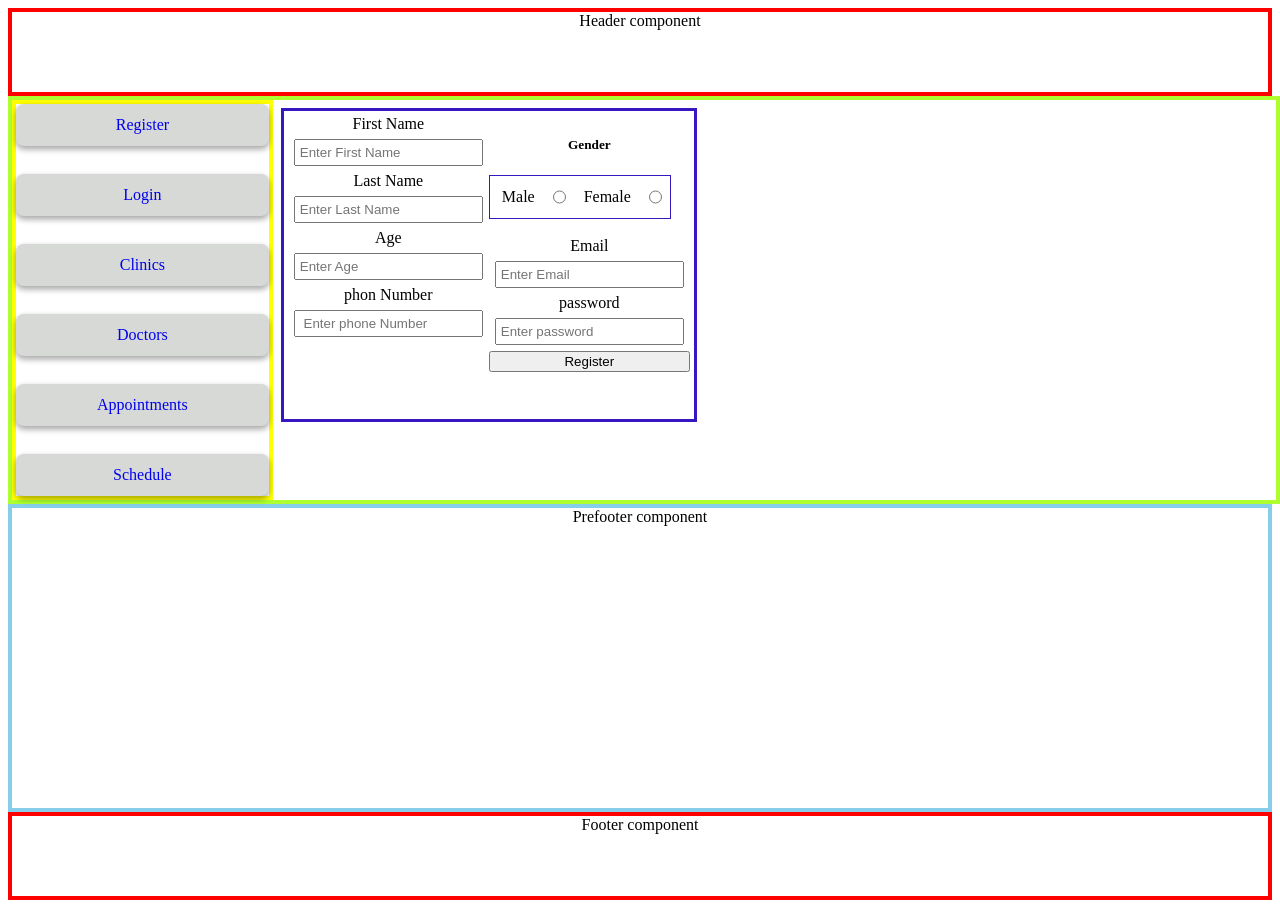
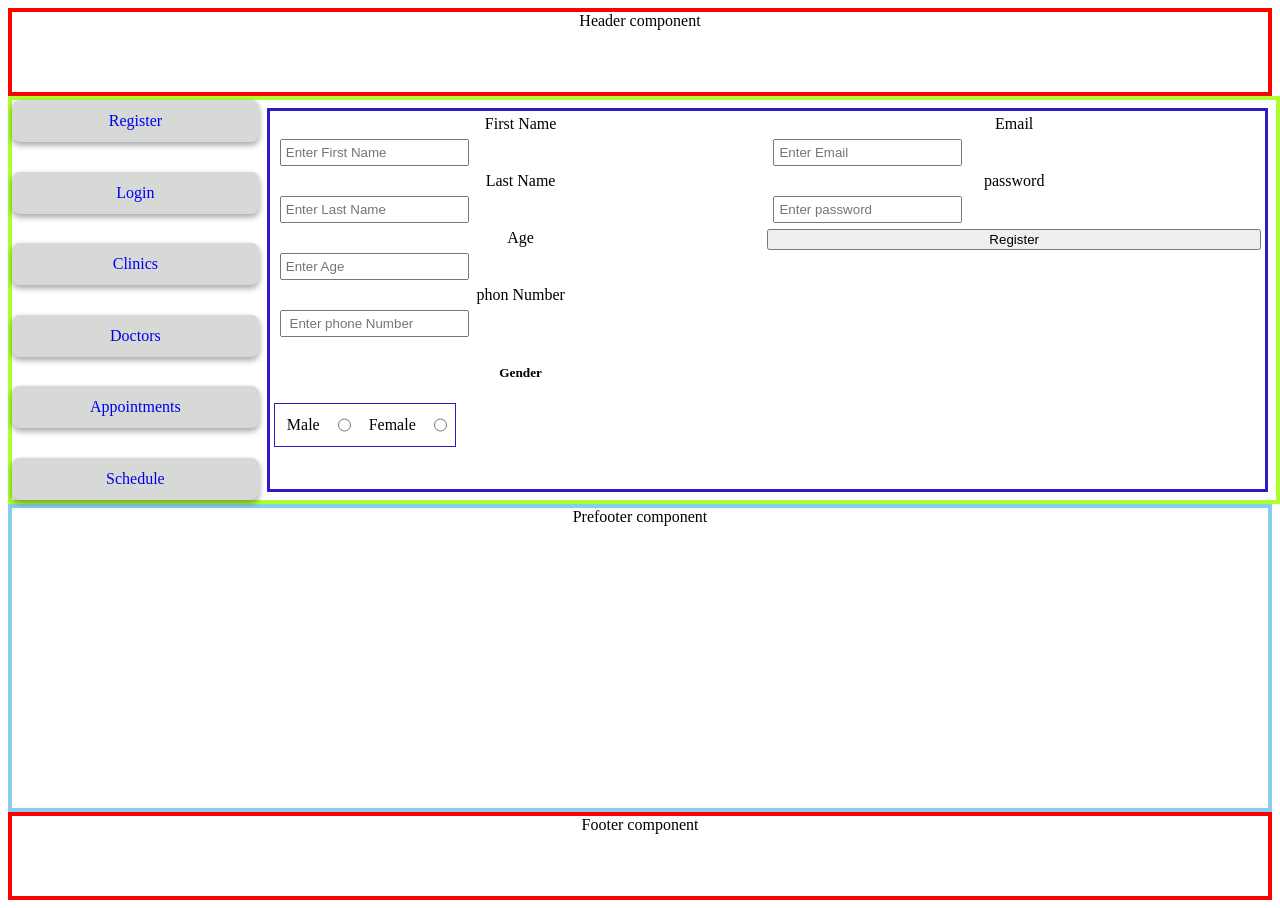
Before and after one commit to NightHawks-Organization/MERAKI_Academy_Project_4, a React (Create React App) app in the folder frontend/: page /Register in a window 1280 px wide. Built offline with nearby package versions, Linux system fonts and the light colour scheme.

Commit message:
finializing

```diff
--- a/frontend/src/components/auth/signUp/signUp.css
+++ b/frontend/src/components/auth/signUp/signUp.css
@@ -2,7 +2,7 @@
   display: flex;
   flex-direction: column;
   flex-wrap: wrap;
-  height: 300px;
+  width: 80%;
   margin: 8px;
   padding: 4px;
   border: 3px solid rgb(54, 23, 194);
--- a/frontend/src/components/main/index.js
+++ b/frontend/src/components/main/index.js
@@ -6,11 +6,13 @@ import './main.css'
 import Navigation from "../navigation/index";
 import Dashboard from "../dashboard/index";
 import SignUp from "../auth/signUp";
+import Clinics from "../clinics/index";
 
 const Main = () => {
 	return <div className="main">
 		<Navigation/>
 		<Route path="/Register" render={()=><SignUp/>} />
+		<Route path="/clinics" render={()=><Clinics/>} />
 		{/* className="login" token={token} setToken={setToken} */}
 		{/* <Dashboard/> */}
 	</div>;
--- a/frontend/src/components/navigation/navigation.css
+++ b/frontend/src/components/navigation/navigation.css
@@ -1,5 +1,5 @@
 .navigation {
-  border: yellow solid 4px;
+  /* border: yellow solid 4px; */
   width: 20%;
   display: flex;
   flex-direction: column;
```
